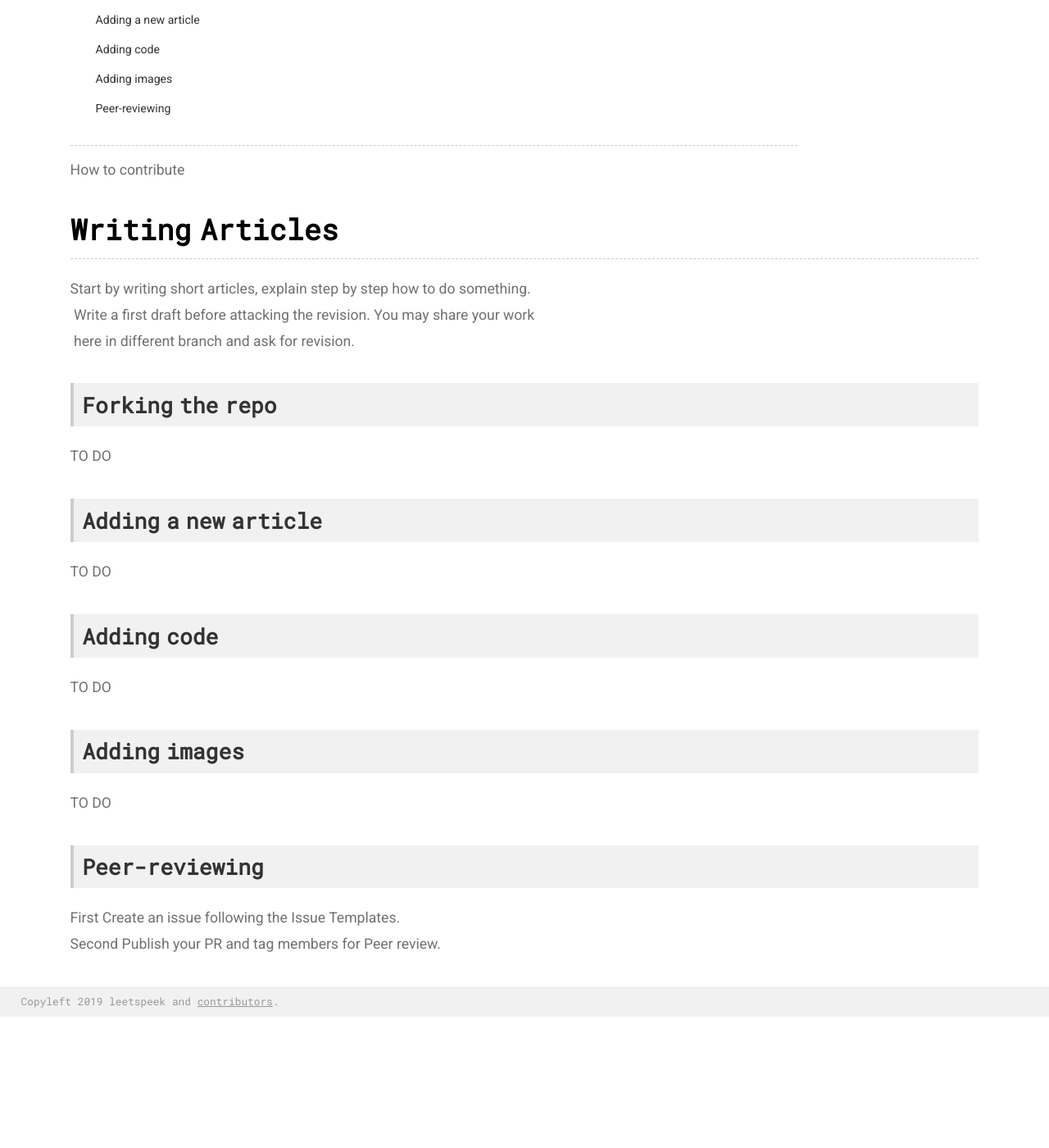
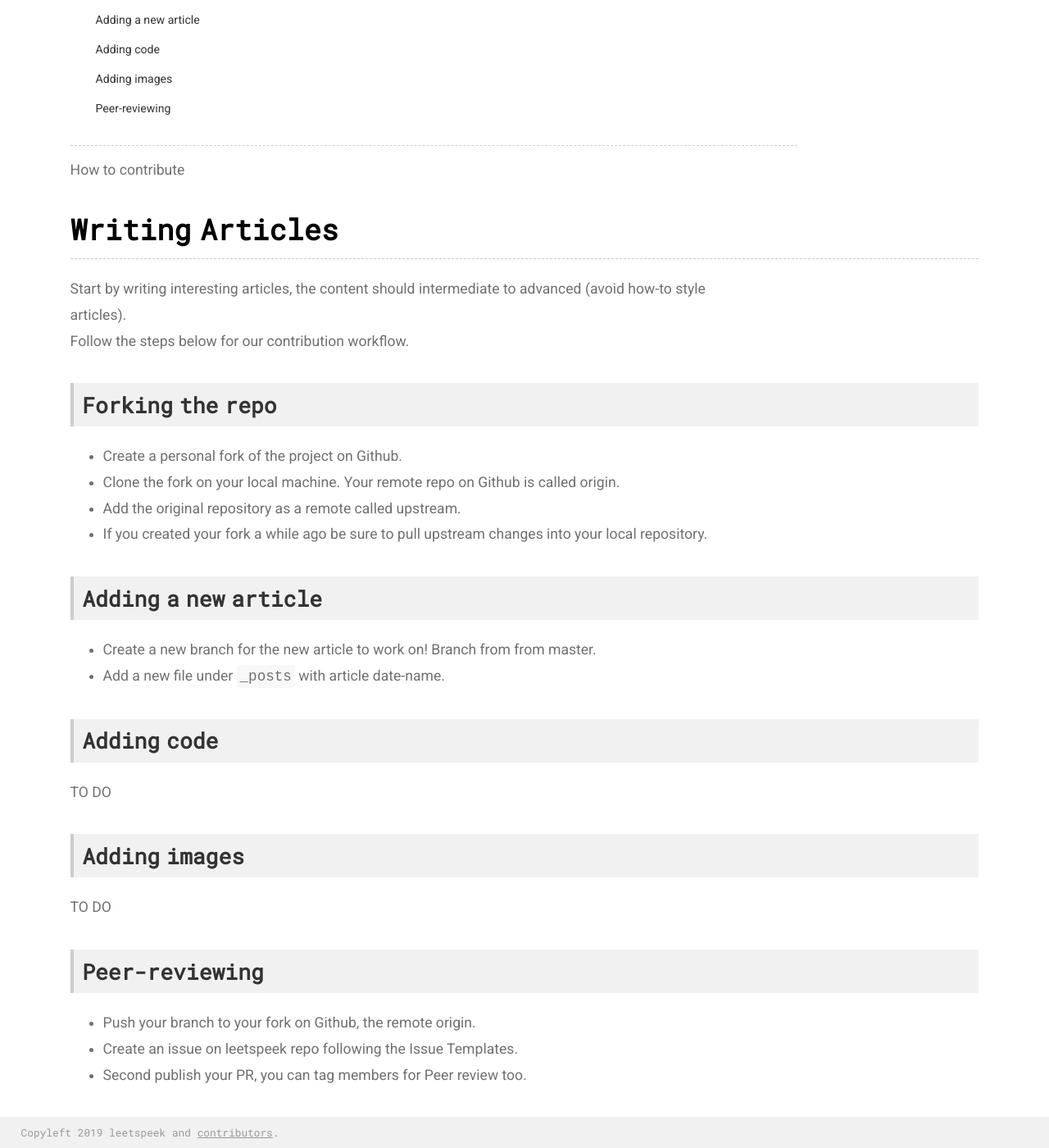
Before and after one commit to leetspeek/leetspeek, a Jekyll site: the page built from contribute.md, in a window 1280 px wide and 1400 px high, scrolled down 270 px. Shown: the whole window at 82% size. Built offline with Jekyll 4.4.1, drawn with Linux system fonts in a browser that asks for light colours; before the commit the page ends 1510 px from its top, so only the background shows below that.

Commit message:
updating how to contribute

```diff
--- a/contribute.md
+++ b/contribute.md
@@ -8,18 +8,20 @@ How to contribute
 
 # Writing Articles
 
-Start by writing short articles, explain step by step how to do something.
- Write a first draft before attacking the revision. You may share your work
- here in different branch and ask for revision.
+Start by writing interesting articles, the content should intermediate to advanced (avoid how-to style articles).
+Follow the steps below for our contribution workflow.
 
 ## Forking the repo
 
-TO DO
+- Create a personal fork of the project on Github.
+- Clone the fork on your local machine. Your remote repo on Github is called origin.
+- Add the original repository as a remote called upstream.
+- If you created your fork a while ago be sure to pull upstream changes into your local repository.
 
 ## Adding a new article
 
-TO DO
-
+- Create a new branch for the new article to work on! Branch from from master.
+- Add a new file under `_posts` with article date-name.
 
 ## Adding code
 
@@ -30,6 +32,6 @@ TO DO
 TO DO
 
 ## Peer-reviewing
-
-First Create an issue following the Issue Templates.
-Second Publish your PR and tag members for Peer review.
+- Push your branch to your fork on Github, the remote origin.
+- Create an issue on leetspeek repo following the Issue Templates.
+- Second publish your PR, you can tag members for Peer review too.
```
Also changed, not shown: manifesto.md (+6 -23 lines).
